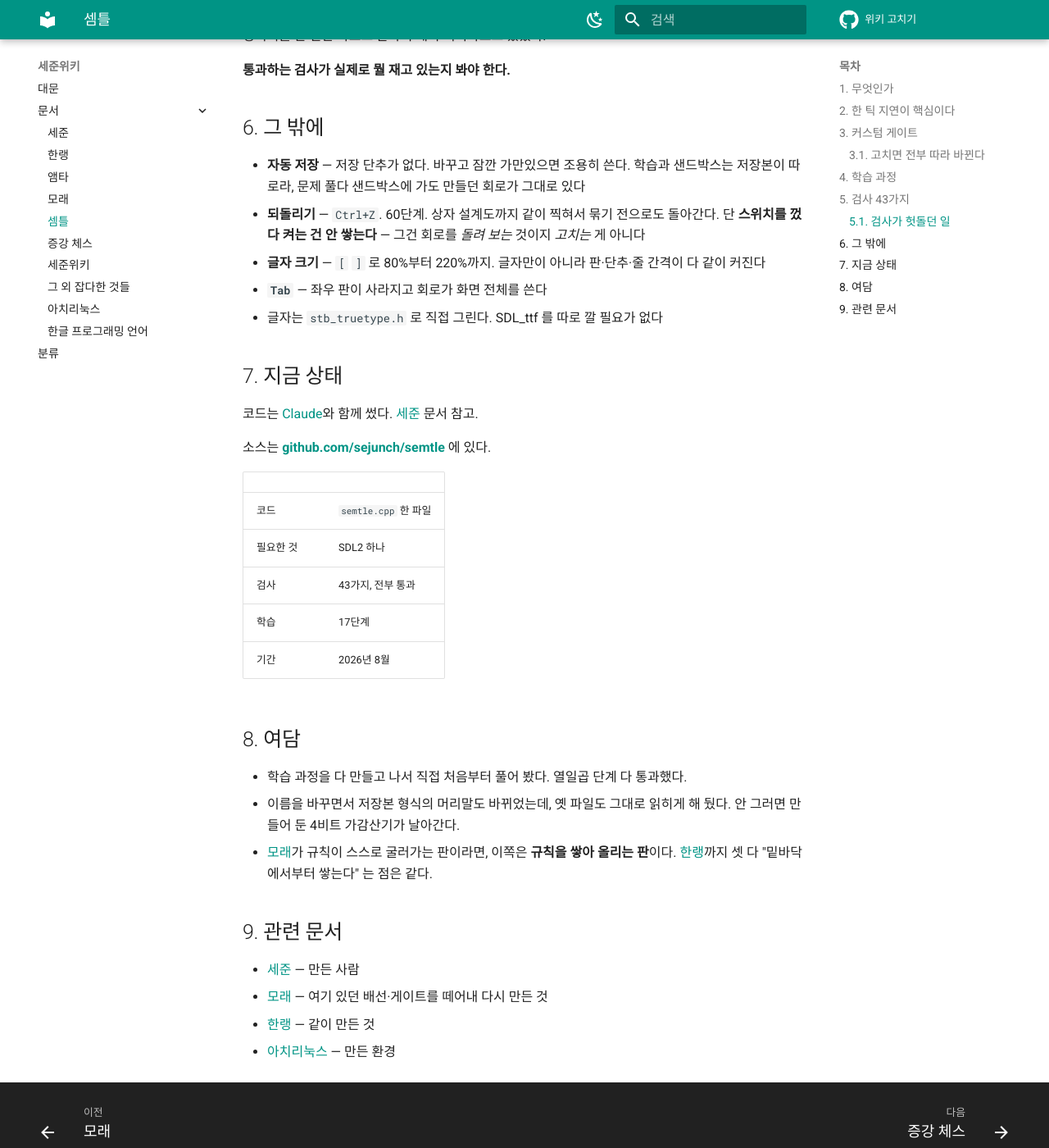
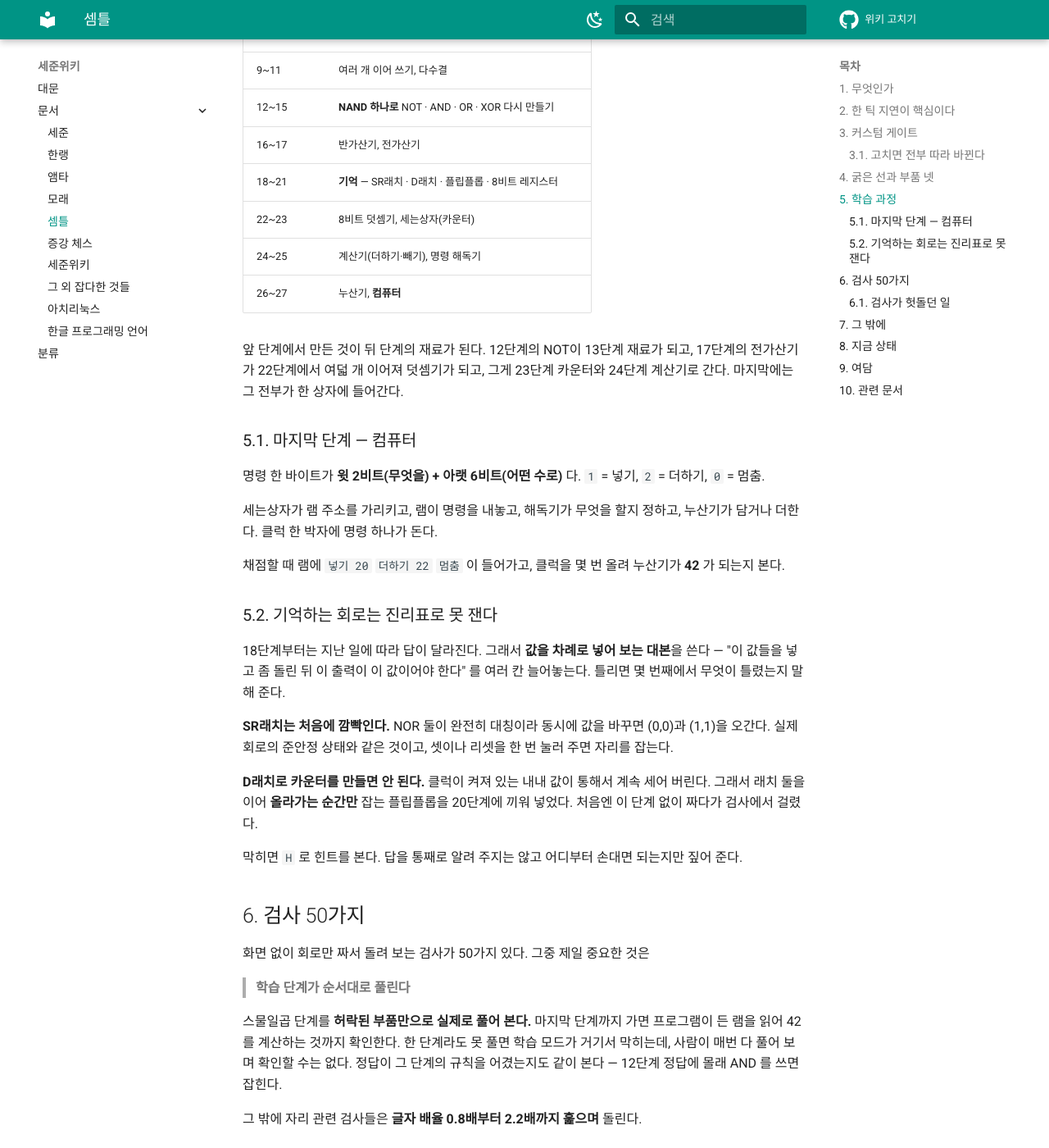
Before and after one commit to sejunch/sejunch.github.io, an MkDocs documentation site: the page built from docs/셈틀.md, in a window 1280 px wide and 1400 px high, scrolled down 4519 px. Shown: the whole window at 82% size. Built offline with MkDocs 1.6.1 and Material for MkDocs 9.7.7, drawn with Linux system fonts in a browser that asks for light colours; comment, search, counter and statistics services are not loaded; some of the changed text lies outside the part shown.

Commit message:
셈틀: 27단계로, 컴퓨터까지

```diff
--- a/docs/셈틀.md
+++ b/docs/셈틀.md
@@ -8,8 +8,8 @@ tags:
 !!! abstract "개요"
     **셈틀**은 [세준](세준.md)이 2026년 8월에 만든 논리 회로 판이다.
     스위치와 전구부터 시작해 게이트를 잇고, 만든 회로를 상자로 묶어
-    다시 쓰면서 계산기까지 쌓아 올린다.
-    C++와 SDL2로 만들었고, 열일곱 단계짜리 학습 과정이 들어 있다.
+    다시 쓰면서 **스스로 도는 컴퓨터**까지 쌓아 올린다.
+    C++와 SDL2로 만들었고, 스물일곱 단계짜리 학습 과정이 들어 있다.
 
 ![셈틀 첫 화면](셈틀-첫화면.png)
 
@@ -71,7 +71,22 @@ NAND 하나에서 시작해 계산기까지 가는 판이라 뜻이 그대로
 **포트가 줄어들 때.** 핀을 지우면 그 포트에 붙어 있던 선이 갈 곳을 잃는다.
 그 선만 끊고 나머지는 그대로 둔다. 몇 개 끊겼는지 알려 준다.
 
-## 4. 학습 과정
+## 4. 굵은 선과 부품 넷
+
+![새 부품들](셈틀-부품.png)
+
+*스위치 여덟(10110101 = 181) → 묶음 → 굵은 파란 선 하나 → 풀음 → 전구 여덟.*
+
+컴퓨터를 만들려면 선 하나가 1비트만 나르는 걸로는 안 된다. 레지스터 둘만 이어도
+화면이 선으로 뒤덮인다. 그래서 **선에 폭(1~16비트)** 을 넣었다.
+
+- 포트마다 폭이 있고 **폭이 같아야 이어진다.** 굵은 선을 가는 구멍에 못 꽂는다
+- **묶음**이 가는 선 여럿을 굵은 선 하나로, **풀음**이 도로 푼다
+- **클럭** — 제 박자로 혼자 깜빡인다. 순차 회로를 눈으로 보려면 이게 있어야 한다
+- **램** — 256칸 × 8비트. 래치 수백 개를 손으로 놓는 건 무리라 붙박이로 줬다.
+  클럭이 올라가는 순간에만 쓰고, 읽기는 늘 한다
+
+## 5. 학습 과정
 
 ![학습 모드](셈틀-학습.png)
 
@@ -79,7 +94,7 @@ NAND 하나에서 시작해 계산기까지 가는 판이라 뜻이 그대로
 채점기는 입력을 **모든 경우로 돌려 보고** 표와 맞는지 본다. 틀리면
 `A=1, B=0 일 때 결과가 0 (1 이어야 함)` 하고 어디가 틀렸는지 짚어 준다.
 
-열일곱 단계다.
+스물일곱 단계다.
 
 | | 배우는 것 |
 |---|---|
@@ -88,27 +103,57 @@ NAND 하나에서 시작해 계산기까지 가는 판이라 뜻이 그대로
 | 9~11 | 여러 개 이어 쓰기, 다수결 |
 | 12~15 | **NAND 하나로** NOT · AND · OR · XOR 다시 만들기 |
 | 16~17 | 반가산기, 전가산기 |
+| 18~21 | **기억** — SR래치 · D래치 · 플립플롭 · 8비트 레지스터 |
+| 22~23 | 8비트 덧셈기, 세는상자(카운터) |
+| 24~25 | 계산기(더하기·빼기), 명령 해독기 |
+| 26~27 | 누산기, **컴퓨터** |
 
-2·3부는 붙박이 게이트를 **써 보며 익히는** 단계라 통과해도 부품으로 안 남는다.
-4·5부는 통과하면 그 회로가 상자가 되어 뒤 단계에서 쓰인다. 12단계에서 만든 NOT이
-13단계의 재료가 되고, 그게 14단계로 이어진다.
+앞 단계에서 만든 것이 뒤 단계의 재료가 된다. 12단계의 NOT이 13단계 재료가 되고,
+17단계의 전가산기가 22단계에서 여덟 개 이어져 덧셈기가 되고, 그게 23단계 카운터와
+24단계 계산기로 간다. 마지막에는 그 전부가 한 상자에 들어간다.
+
+### 5.1. 마지막 단계 — 컴퓨터
+
+명령 한 바이트가 **윗 2비트(무엇을) + 아랫 6비트(어떤 수로)** 다.
+`1` = 넣기, `2` = 더하기, `0` = 멈춤.
+
+세는상자가 램 주소를 가리키고, 램이 명령을 내놓고, 해독기가 무엇을 할지 정하고,
+누산기가 담거나 더한다. 클럭 한 박자에 명령 하나가 돈다.
+
+채점할 때 램에 `넣기 20` `더하기 22` `멈춤` 이 들어가고, 클럭을 몇 번 올려
+누산기가 **42** 가 되는지 본다.
+
+### 5.2. 기억하는 회로는 진리표로 못 잰다
+
+18단계부터는 지난 일에 따라 답이 달라진다. 그래서 **값을 차례로 넣어 보는 대본**을
+쓴다 — "이 값들을 넣고 좀 돌린 뒤 이 출력이 이 값이어야 한다" 를 여러 칸 늘어놓는다.
+틀리면 몇 번째에서 무엇이 틀렸는지 말해 준다.
+
+**SR래치는 처음에 깜빡인다.** NOR 둘이 완전히 대칭이라 동시에 값을 바꾸면
+(0,0)과 (1,1)을 오간다. 실제 회로의 준안정 상태와 같은 것이고, 셋이나 리셋을
+한 번 눌러 주면 자리를 잡는다.
+
+**D래치로 카운터를 만들면 안 된다.** 클럭이 켜져 있는 내내 값이 통해서 계속 세어
+버린다. 그래서 래치 둘을 이어 **올라가는 순간만** 잡는 플립플롭을 20단계에 끼워 넣었다.
+처음엔 이 단계 없이 짜다가 검사에서 걸렸다.
 
 막히면 `H` 로 힌트를 본다. 답을 통째로 알려 주지는 않고 어디부터 손대면 되는지만
 짚어 준다.
 
-## 5. 검사 43가지
+## 6. 검사 50가지
 
-화면 없이 회로만 짜서 돌려 보는 검사가 43가지 있다. 그중 제일 중요한 것은
+화면 없이 회로만 짜서 돌려 보는 검사가 50가지 있다. 그중 제일 중요한 것은
 
 > **학습 단계가 순서대로 풀린다**
 
-열일곱 단계를 **허락된 부품만으로 실제로 풀어 본다.** 한 단계라도 못 풀면 학습 모드가
+스물일곱 단계를 **허락된 부품만으로 실제로 풀어 본다.** 마지막 단계까지 가면
+프로그램이 든 램을 읽어 42를 계산하는 것까지 확인한다. 한 단계라도 못 풀면 학습 모드가
 거기서 막히는데, 사람이 매번 다 풀어 보며 확인할 수는 없다. 정답이 그 단계의 규칙을
 어겼는지도 같이 본다 — 12단계 정답에 몰래 AND 를 쓰면 잡힌다.
 
 그 밖에 자리 관련 검사들은 **글자 배율 0.8배부터 2.2배까지 훑으며** 돌린다.
 
-### 5.1. 검사가 헛돌던 일
+### 6.1. 검사가 헛돌던 일
 
 글자 자리 검사를 여럿 만들어 두고 다 통과하길래 안심했는데, 알고 보니
 **`--test` 는 글꼴을 안 읽고 있었다.** 글자 너비를 재는 함수가 폰트가 없으면 0을
@@ -129,7 +174,7 @@ NAND 하나에서 시작해 계산기까지 가는 판이라 뜻이 그대로
 - **`Tab`** — 좌우 판이 사라지고 회로가 화면 전체를 쓴다
 - 글자는 `stb_truetype.h` 로 직접 그린다. SDL_ttf 를 따로 깔 필요가 없다
 
-## 7. 지금 상태
+## 8. 지금 상태
 
 코드는 [Claude](https://claude.ai)와 함께 썼다. [세준](세준.md#4-작업-방식) 문서 참고.
 
@@ -139,19 +184,22 @@ NAND 하나에서 시작해 계산기까지 가는 판이라 뜻이 그대로
 |---|---|
 | 코드 | `semtle.cpp` 한 파일 |
 | 필요한 것 | SDL2 하나 |
-| 검사 | 43가지, 전부 통과 |
-| 학습 | 17단계 |
+| 검사 | 50가지, 전부 통과 |
+| 학습 | 27단계 |
 | 기간 | 2026년 8월 |
 
-## 8. 여담
+## 9. 여담
 
 - 학습 과정을 다 만들고 나서 직접 처음부터 풀어 봤다. 열일곱 단계 다 통과했다.
+  그 뒤에 열 단계를 더 붙여 컴퓨터까지 이어지게 했다.
+- 마지막 단계를 채점하려면 램에 프로그램이 들어가 있어야 해서, 채점기가
+  판에 놓인 램에 미리 넣어 주게 했다.
 - 이름을 바꾸면서 저장본 형식의 머리말도 바뀌었는데, 옛 파일도 그대로 읽히게 해 뒀다.
   안 그러면 만들어 둔 4비트 가감산기가 날아간다.
 - [모래](모래.md)가 규칙이 스스로 굴러가는 판이라면, 이쪽은 **규칙을 쌓아 올리는 판**이다.
   [한랭](한랭.md)까지 셋 다 "밑바닥에서부터 쌓는다" 는 점은 같다.
 
-## 9. 관련 문서
+## 10. 관련 문서
 
 - [세준](세준.md) — 만든 사람
 - [모래](모래.md) — 여기 있던 배선·게이트를 떼어내 다시 만든 것
```
Also changed, not shown: other parts of docs/셈틀.md (+1 -1 lines), docs/index.md (+1 -1 lines), docs/세준.md (+3 -2 lines), docs/셈틀-고치기.png, docs/셈틀-부품.png (added), docs/셈틀-샌드박스.png, docs/셈틀-첫화면.png, docs/셈틀-학습.png.
